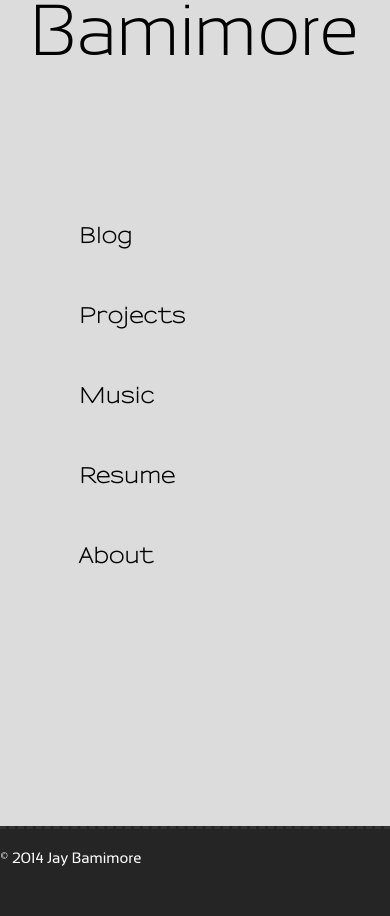
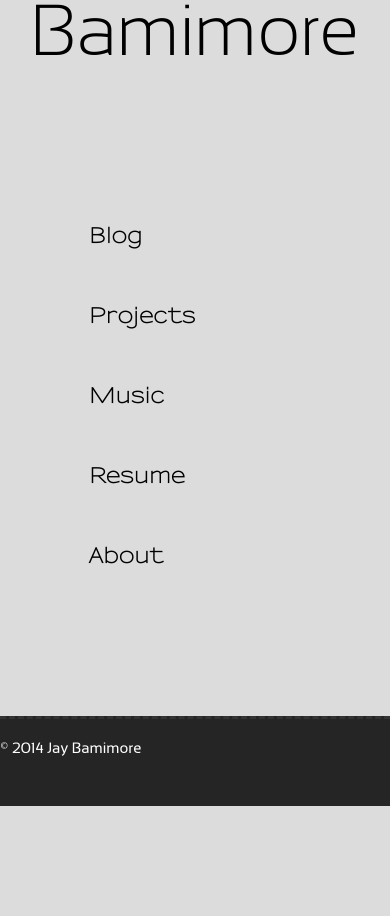
Before and after one commit to Jaytex/jaybamimore.com, a Node server app: page / in a window 390 px wide; the page is wider, and only the part inside the window is pictured. Shown: the part 222-1138 px from the top of that part. After the commit the page ends 1028 px from the top of that part, so only its background shows below. Run offline with Node 20, Linux system fonts and the light colour scheme.

Commit message:
Fixed the width problem for home page's phone view and maybe fixed a typo in blog

```diff
--- a/posts/blog/blog_posts.jade
+++ b/posts/blog/blog_posts.jade
@@ -16,7 +16,7 @@
 #individualPost.individual_blog
   h1  Welcome to Jay's Kingdom!
   p.posttext
-    | Finally Hosting this site! Took longer than expected, due to school and other commitments. But it's good to finally be up hehe. This blog will be updated on a bi-weekly basis. Be sure to check in all the cool stuff that's on the site :). There is a blog-style playlist on the
+    | Finally Hosting this site! Took longer than expected, due to school and other commitments. But it's good to finally be up hehe. This blog will be updated on a semi-regular basis. Be sure to check in all the cool stuff that's on the site :). There is a blog-style playlist on the
     a(href='music.html')  Music
     | page, highly recommended. A bunch of useful things can be found in the
     a(href='projects.html')  Project
--- a/public/ss/style.css
+++ b/public/ss/style.css
@@ -218,9 +218,14 @@ html {
 
 }
 
-@media (max-width: 1000px) {
+@media (max-width: 780px) {
   .main ul li{
     float: none;
+
+  }
+  .main ul {
+    width: 200px;
+    margin-left: 10px;
   }
 }
 
--- a/views/index.jade
+++ b/views/index.jade
@@ -5,11 +5,9 @@ block content
           span  Jay Bamimore
         .push
         .main.headtext
-
             ul
               li
-                span
-                  a(href='blog')  Blog
+                a(href='blog')  Blog
               li
                 a(href='projects')  Projects
               li
@@ -18,4 +16,3 @@ block content
                 a(href='resume')  Resume
               li
                 a(href='about', style='background-image: none;')  About
-          .push
```
